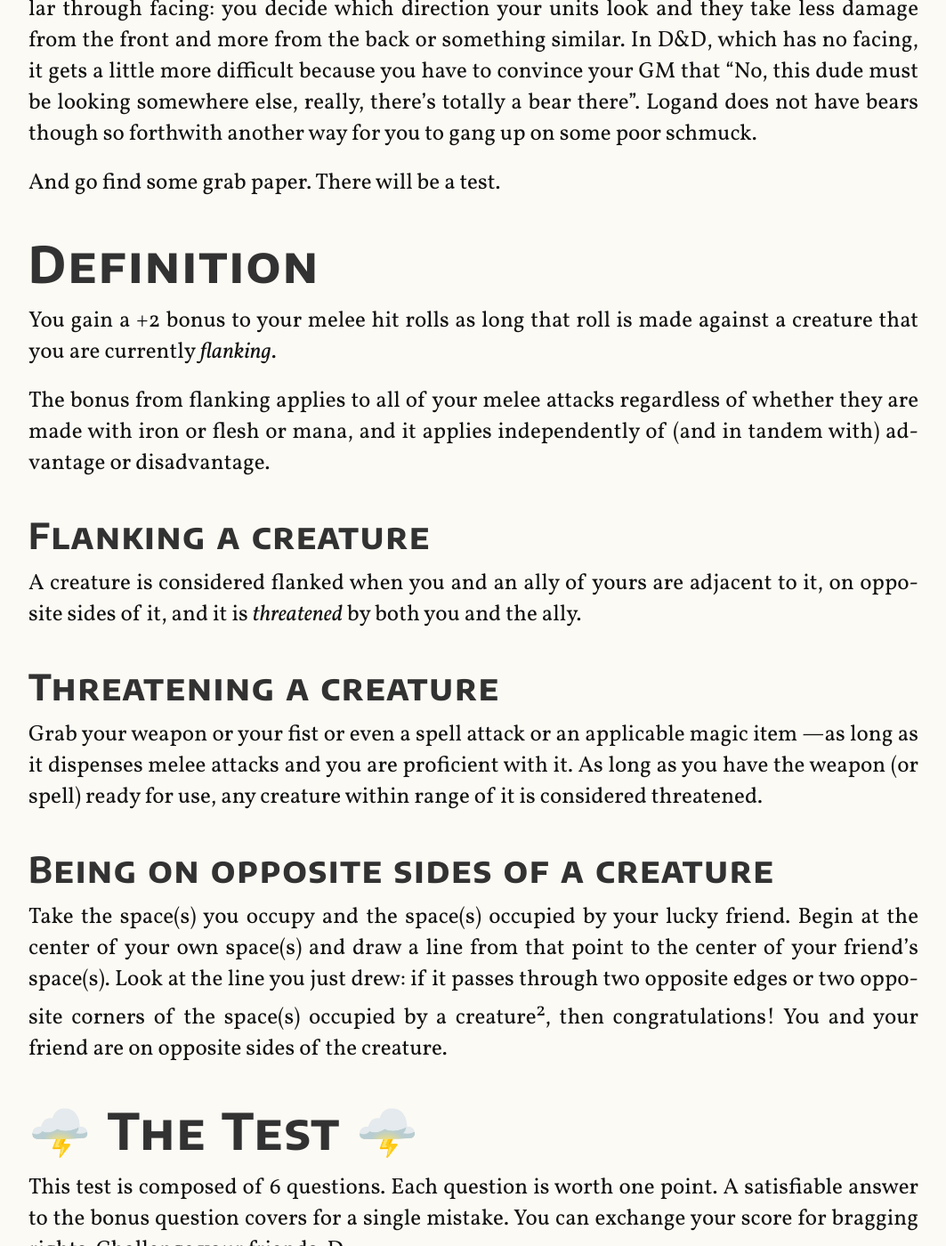
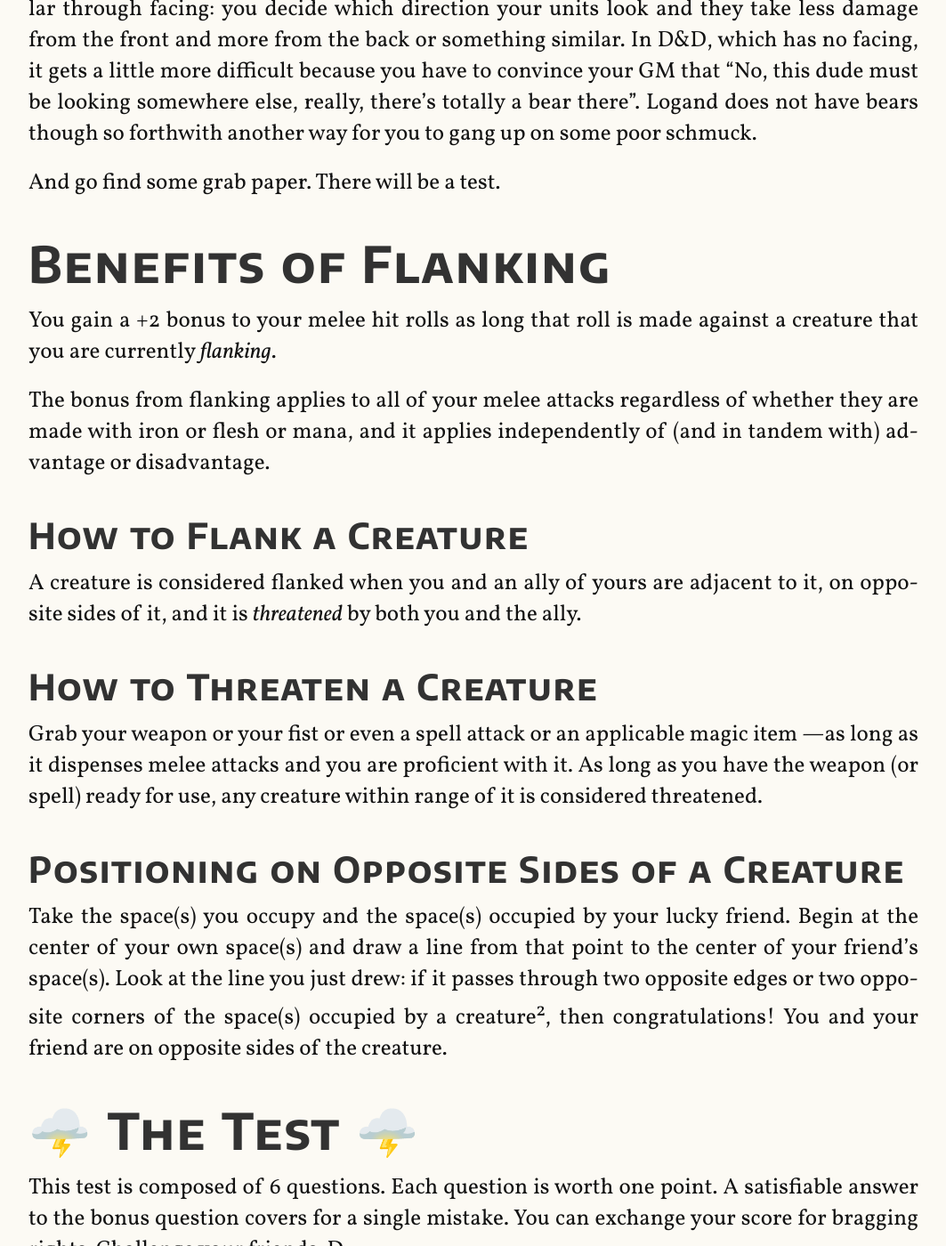
Before and after one commit to bjogart/logaine-lorestar, a Jekyll site: the page built from _posts/2023-10-29-flanking.md, in a window 1280 px wide and 1400 px high, scrolled down 398 px. Shown: the whole window at 89% size, without its empty margins (26-1089 px from the left). Built offline with Jekyll 4.4.1, drawn with Linux system fonts in a browser that asks for light colours.

Commit message:
Update header formatting

```diff
--- a/_posts/2023-10-29-flanking.md
+++ b/_posts/2023-10-29-flanking.md
@@ -17,7 +17,7 @@ so forthwith another way for you to gang up on some poor schmuck.
 And go find some grab paper.
 There will be a test.
 
-## Definition
+## Benefits of Flanking
 
 You gain a +2 bonus to your melee hit rolls
 as long that roll is made against a creature that you are currently _flanking_.
@@ -26,14 +26,14 @@ The bonus from flanking applies to all of your melee attacks
 regardless of whether they are made with iron or flesh or mana,
 and it applies independently of (and in tandem with) advantage or disadvantage.
 
-### Flanking a creature
+### How to Flank a Creature
 
 A creature is considered flanked when you and an ally of yours
 are adjacent to it,
 on opposite sides of it,
 and it is _threatened_ by both you and the ally.
 
-### Threatening a creature
+### How to Threaten a Creature
 
 Grab your weapon
 or your fist
@@ -43,7 +43,7 @@ and you are proficient with it.
 As long as you have the weapon (or spell) ready for use,
 any creature within range of it is considered threatened.
 
-### Being on opposite sides of a creature
+### Positioning on Opposite Sides of a Creature
 
 Take the space(s) you occupy and the space(s) occupied by your lucky friend.
 Begin at the center of your own space(s)
@@ -136,9 +136,9 @@ given that they are not surrounding an <em>orange circle</em>.
     <dt>If you fell for it:</dt>
     <dd>I am disappoint.</dd>
     <dt>If you did not:</dt>
-    <dd>Nice job!</dd>
+    <dd>Nice job! You get a balloon</dd>
     <dt>If you are colorblind and had trouble with the diagram:</dt>
-    <dd>Sorry!</dd>
+    <dd>My sincerest apologies, though this is the first I heard of it 🙃</dd>
     <dt>If you are feigning colorblindness to hide your failure:</dt>
     <dd>Please see here <a href="https://alderwood.the-comic.org/comics/68/">here</a>.</dd>
 </dl>
```
Also changed, not shown: _posts/2023-10-22-months_of_logand.md (+5 -1 lines).
